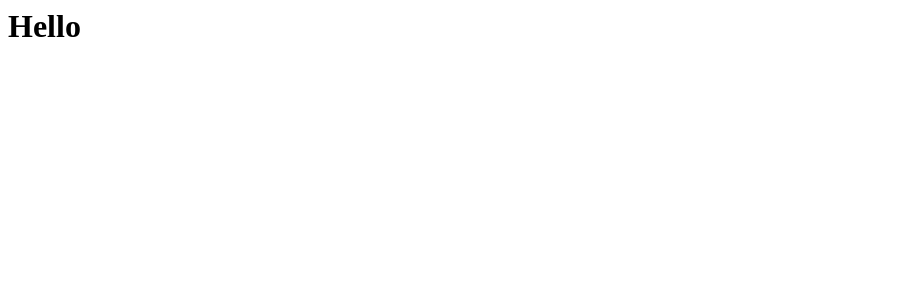
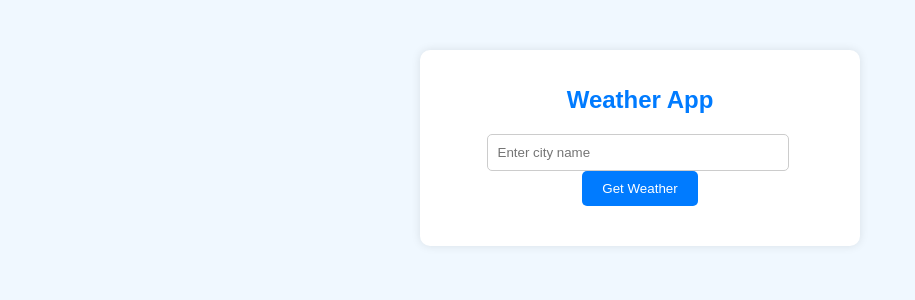
Before and after one commit to binaryninja11/weather, a Flask app: page / in a window 1280 px wide. Before the commit the part shown is almost empty. Shown: the top 300 px of the page, without its empty margins (0-915 px from the left). Run offline with Flask 2, Linux system fonts and the light colour scheme.

Commit message:
Update index.html

```diff
--- a/src/templates/index.html
+++ b/src/templates/index.html
@@ -1,2 +1,31 @@
+<!DOCTYPE html>
+<html lang="en">
+<head>
+    <meta charset="UTF-8">
+    <meta name="viewport" content="width=device-width, initial-scale=1.0">
+    <title>Weather App</title>
+    <link rel="stylesheet" href="/static/style.css">
+</head>
+<body>
+    <div class="container">
+        <h1>Weather App</h1>
+        <form method="POST">
+            <input type="text" name="city" placeholder="Enter city name" required>
+            <button type="submit">Get Weather</button>
+        </form>
 
-<h1>Hello</h1>
+        {% if weather_data %}
+            {% if weather_data.error %}
+                <p class="error">{{ weather_data.error }}</p>
+            {% else %}
+                <div class="weather-result">
+                    <h2>{{ weather_data.city }}</h2>
+                    <p>{{ weather_data.description }}</p>
+                    <p>Temperature: {{ weather_data.temperature }}°C</p>
+                    <img src="http://openweathermap.org/img/wn/{{ weather_data.icon }}@2x.png" alt="Weather Icon">
+                </div>
+            {% endif %}
+        {% endif %}
+    </div>
+</body>
+</html>
```
